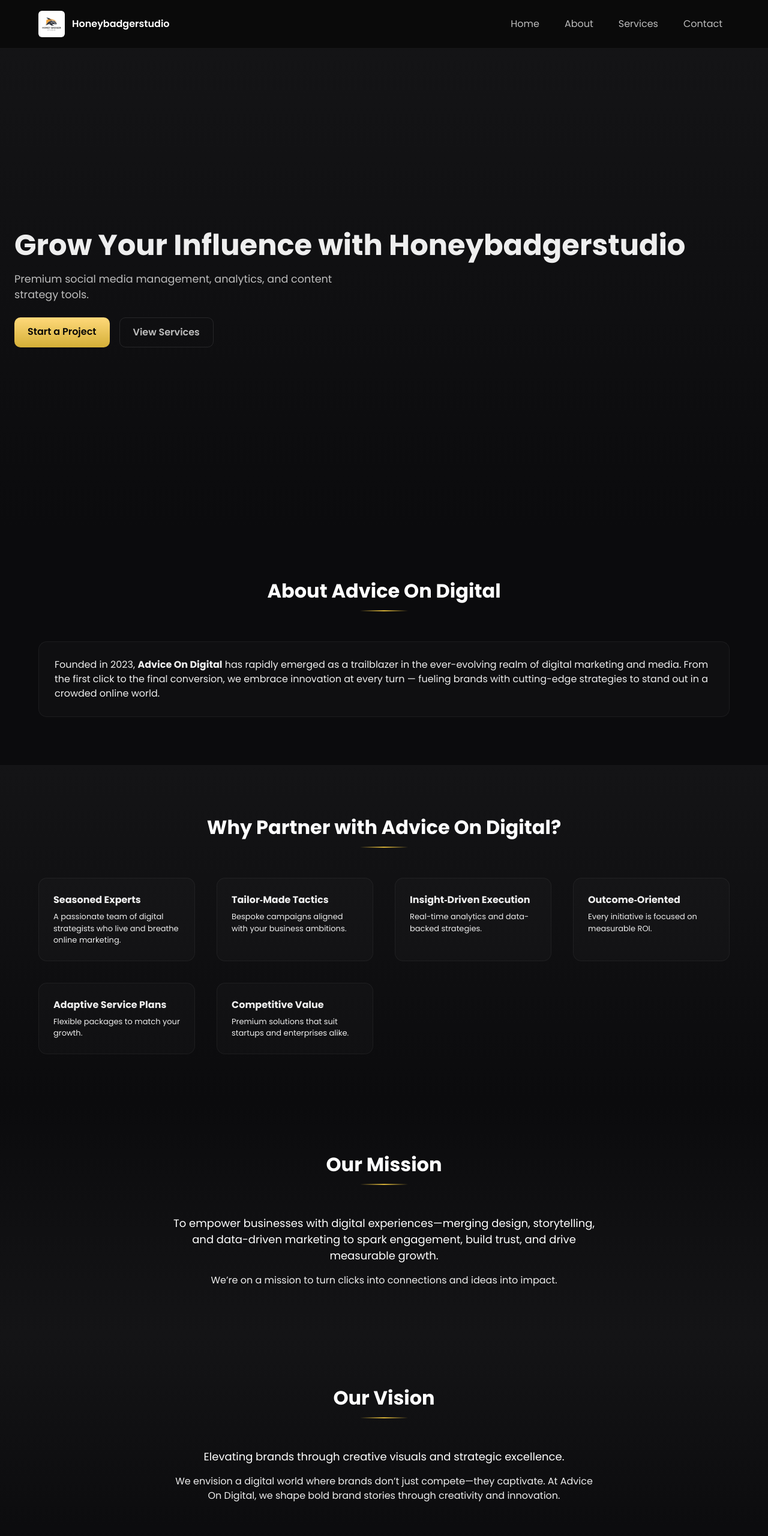
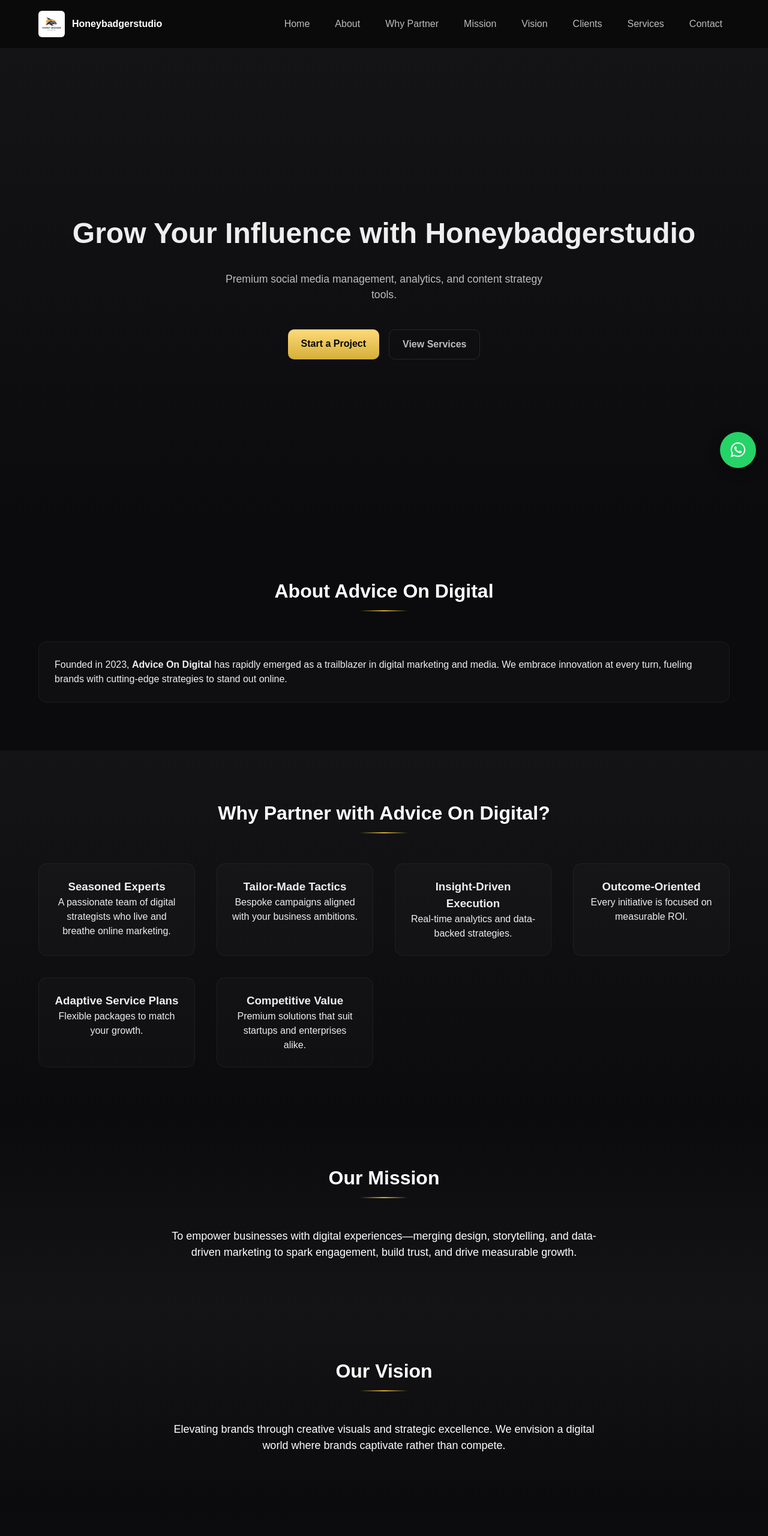
Before and after one commit to vjrvravi0209/website, a plain HTML site: page index.html in a window 1280 px wide. Shown: the top 2560 px of the page at 60% size. Drawn offline with nearby package versions, Linux system fonts and the light colour scheme.

Commit message:
Update index.html

```diff
--- a/index.html
+++ b/index.html
@@ -2,16 +2,13 @@
 <html lang="en">
 
   <head>
-    <meta charset="UTF-8" />
-    <meta name="viewport" content="width=device-width, initial-scale=1.0" />
+    <meta charset="UTF-8">
+    <meta name="viewport" content="width=device-width, initial-scale=1.0">
     <title>Honeybadgerstudio — Modern Portfolio</title>
     <meta name="description"
-      content="Honeybadgerstudio — modern creative portfolio for brand films, photography, web and digital experiences." />
+      content="Honeybadgerstudio — modern creative portfolio for brand films, photography, web and digital experiences.">
 
-    <!-- Fonts & Icons -->
-    <link
-      href="https://fonts.googleapis.com/css2?family=Poppins:wght@300;400;600;700&family=Outfit:wght@400;600&display=swap"
-      rel="stylesheet">
+    <!-- Icons -->
     <link href="https://cdn.jsdelivr.net/npm/bootstrap-icons@1.10.5/font/bootstrap-icons.css" rel="stylesheet">
     <link rel="stylesheet" href="https://cdnjs.cloudflare.com/ajax/libs/font-awesome/6.5.0/css/all.min.css">
 
@@ -35,7 +32,7 @@
       }
 
       body {
-        font-family: 'Poppins', 'Outfit', sans-serif;
+        font-family: 'Poppins', sans-serif;
         color: #eee;
         background: var(--bg-dark);
         line-height: 1.5;
@@ -52,14 +49,12 @@
         display: block;
       }
 
-      /* Container */
       .wrap {
         max-width: var(--max-width);
         margin: 0 auto;
         padding: 0 24px;
       }
 
-      /* Header */
       header {
         position: sticky;
         top: 0;
@@ -105,35 +100,37 @@
         background: rgba(255, 255, 255, 0.05);
       }
 
-      /* Hero Section */
       .hero {
-        height: 100vh;
+        min-height: 100vh;
         display: flex;
         align-items: center;
-        justify-content: space-between;
-        gap: 50px;
-        position: relative;
+        justify-content: center;
+        text-align: center;
         padding: 0 24px;
         background: linear-gradient(180deg, var(--bg-secondary) 0%, var(--bg-dark) 100%);
+        flex-direction: column;
+        gap: 20px;
       }
 
-      .hero-left h1 {
+      .hero h1 {
         font-size: 3rem;
         margin-bottom: 16px;
         font-weight: 700;
         line-height: 1.1;
       }
 
-      .hero-left p {
+      .hero p {
         color: var(--muted);
         font-size: 1.1rem;
         max-width: 550px;
         margin-bottom: 24px;
       }
 
-      .hero-left .cta-row {
+      .cta-row {
         display: flex;
         gap: 16px;
+        flex-wrap: wrap;
+        justify-content: center;
       }
 
       .btn-gold,
@@ -166,7 +163,6 @@
         color: #fff;
       }
 
-      /* Sections */
       section {
         padding: 80px 0;
       }
@@ -192,7 +188,9 @@
 
       .about-grid,
       .services-grid,
-      .contact-grid {
+      .other-services-grid,
+      .contact-grid,
+      .clients-grid {
         display: grid;
         gap: 36px;
       }
@@ -213,8 +211,8 @@
         margin-bottom: 8px;
       }
 
-      /* Services */
-      .services-grid {
+      .services-grid,
+      .other-services-grid {
         grid-template-columns: repeat(auto-fit, minmax(250px, 1fr));
       }
 
@@ -225,6 +223,7 @@
         border-radius: 14px;
         border: 1px solid rgba(255, 255, 255, 0.05);
         transition: transform 0.3s;
+        text-align: center;
       }
 
       .service:hover,
@@ -244,6 +243,8 @@
         background: rgba(212, 175, 55, 0.07);
         border-radius: 12px;
         margin-bottom: 12px;
+        margin-left: auto;
+        margin-right: auto;
       }
 
       .service-card h3 {
@@ -257,7 +258,6 @@
         line-height: 1.5;
       }
 
-      /* Contact */
       .contact-card input,
       .contact-card textarea {
         width: 100%;
@@ -273,7 +273,6 @@
         cursor: pointer;
       }
 
-      /* Footer */
       footer {
         padding: 28px 0;
         border-top: 1px solid rgba(255, 255, 255, 0.05);
@@ -282,7 +281,37 @@
         font-size: 14px;
       }
 
-      /* Animations */
+      /* Floating Buttons */
+      .float-btns {
+        position: fixed;
+        bottom: 20px;
+        right: 20px;
+        display: flex;
+        flex-direction: column;
+        gap: 16px;
+        z-index: 200;
+      }
+
+      .float-btn {
+        display: flex;
+        align-items: center;
+        justify-content: center;
+        width: 50px;
+        height: 50px;
+        border-radius: 50%;
+        background: var(--gold);
+        color: #060606;
+        font-size: 22px;
+        transition: 0.3s;
+        cursor: pointer;
+        text-decoration: none;
+      }
+
+      .float-btn:hover {
+        transform: scale(1.1);
+        box-shadow: 0 8px 20px rgba(212, 175, 55, 0.4);
+      }
+
       .fade-up {
         opacity: 0;
         transform: translateY(20px);
@@ -308,9 +337,7 @@
         }
       }
 
-      /* Clients Section */
       .clients-grid {
-        display: grid;
         grid-template-columns: repeat(auto-fit, minmax(140px, 1fr));
         gap: 24px;
         align-items: center;
@@ -329,15 +356,13 @@
         transform: scale(1.1);
       }
 
-      /* Responsive */
       @media (max-width: 768px) {
-        .hero {
-          flex-direction: column;
-          text-align: center;
+        .hero h1 {
+          font-size: 2.2rem;
         }
 
-        .hero-left h1 {
-          font-size: 2.2rem;
+        .hero {
+          padding: 60px 24px;
         }
       }
     </style>
@@ -355,6 +380,10 @@
           <ul>
             <li><a href="#home">Home</a></li>
             <li><a href="#about">About</a></li>
+            <li><a href="#why-partner">Why Partner</a></li>
+            <li><a href="#mission">Mission</a></li>
+            <li><a href="#vision">Vision</a></li>
+            <li><a href="#clients">Clients</a></li>
             <li><a href="#services">Services</a></li>
             <li><a href="#contact">Contact</a></li>
           </ul>
@@ -363,14 +392,12 @@
     </header>
 
     <!-- Hero -->
-    <section id="home" class="hero">
-      <div class="hero-left fade-up delay-1">
-        <h1>Grow Your Influence with Honeybadgerstudio</h1>
-        <p>Premium social media management, analytics, and content strategy tools.</p>
-        <div class="cta-row">
-          <a class="btn-gold" href="#contact">Start a Project</a>
-          <a class="btn-outline" href="#services">View Services</a>
-        </div>
+    <section id="home" class="hero fade-up delay-1">
+      <h1>Grow Your Influence with Honeybadgerstudio</h1>
+      <p>Premium social media management, analytics, and content strategy tools.</p>
+      <div class="cta-row">
+        <a class="btn-gold" href="#contact">Start a Project</a>
+        <a class="btn-outline" href="#services">View Services</a>
       </div>
     </section>
 
@@ -383,13 +410,9 @@
         </div>
         <div class="about-grid fade-up delay-1">
           <div class="about-box">
-            <p>
-              Founded in 2023, <strong>Advice On Digital</strong> has rapidly emerged as a trailblazer in the
-              ever-evolving realm of digital marketing and media. From the first click to the final conversion, we
-              embrace
-              innovation at every turn — fueling brands with cutting-edge strategies to stand out in a crowded online
-              world.
-            </p>
+            <p>Founded in 2023, <strong>Advice On Digital</strong> has rapidly emerged as a trailblazer in digital
+              marketing and media. We embrace innovation at every turn, fueling brands with cutting-edge strategies to
+              stand out online.</p>
           </div>
         </div>
       </div>
@@ -402,119 +425,79 @@
           <h2>Why Partner with Advice On Digital?</h2>
           <div class="divider"></div>
         </div>
-
         <div class="services-grid fade-up delay-1">
           <div class="service">
-            <h3 style="margin:0; font-size:16px">Seasoned Experts</h3>
-            <p class="muted" style="margin:6px 0 0; font-size:13px">A passionate team of digital strategists who live
-              and
-              breathe online marketing.</p>
+            <h3>Seasoned Experts</h3>
+            <p>A passionate team of digital strategists who live and breathe online marketing.</p>
           </div>
-
           <div class="service">
-            <h3 style="margin:0; font-size:16px">Tailor‑Made Tactics</h3>
-            <p class="muted" style="margin:6px 0 0; font-size:13px">Bespoke campaigns aligned with your business
-              ambitions.</p>
+            <h3>Tailor‑Made Tactics</h3>
+            <p>Bespoke campaigns aligned with your business ambitions.</p>
           </div>
-
           <div class="service">
-            <h3 style="margin:0; font-size:16px">Insight‑Driven Execution</h3>
-            <p class="muted" style="margin:6px 0 0; font-size:13px">Real-time analytics and data-backed strategies.</p>
+            <h3>Insight‑Driven Execution</h3>
+            <p>Real-time analytics and data-backed strategies.</p>
           </div>
-
           <div class="service">
-            <h3 style="margin:0; font-size:16px">Outcome‑Oriented</h3>
-            <p class="muted" style="margin:6px 0 0; font-size:13px">Every initiative is focused on measurable ROI.</p>
+            <h3>Outcome‑Oriented</h3>
+            <p>Every initiative is focused on measurable ROI.</p>
           </div>
-
           <div class="service">
-            <h3 style="margin:0; font-size:16px">Adaptive Service Plans</h3>
-            <p class="muted" style="margin:6px 0 0; font-size:13px">Flexible packages to match your growth.</p>
+            <h3>Adaptive Service Plans</h3>
+            <p>Flexible packages to match your growth.</p>
           </div>
-
           <div class="service">
-            <h3 style="margin:0; font-size:16px">Competitive Value</h3>
-            <p class="muted" style="margin:6px 0 0; font-size:13px">Premium solutions that suit startups and enterprises
-              alike.</p>
+            <h3>Competitive Value</h3>
+            <p>Premium solutions that suit startups and enterprises alike.</p>
           </div>
         </div>
       </div>
     </section>
 
-    <!-- Our Mission -->
+    <!-- Mission -->
     <section id="mission" style="background: linear-gradient(180deg, #0b0b0d 0%, #141416 100%);">
       <div class="wrap">
         <div class="section-title">
           <h2>Our Mission</h2>
           <div class="divider"></div>
         </div>
-
-        <div class="fade-up delay-1" style="text-align:center; max-width:720px; margin:0 auto;">
-          <p style="font-size:18px; color:#fff; margin-bottom:16px;">
-            To empower businesses with digital experiences—merging design, storytelling, and data-driven marketing to
-            spark
-            engagement, build trust, and drive measurable growth.
-          </p>
-          <p class="muted" style="font-size:16px; margin-top:0;">
-            We’re on a mission to turn clicks into connections and ideas into impact.
-          </p>
-        </div>
+        <p style="text-align:center; max-width:720px; margin:0 auto; font-size:18px; color:#fff;">To empower businesses
+          with digital experiences—merging design, storytelling, and data-driven marketing to spark engagement, build
+          trust, and drive measurable growth.</p>
       </div>
     </section>
 
-    <!-- Our Vision -->
+    <!-- Vision -->
     <section id="vision" style="background: linear-gradient(180deg, #141416 0%, #0b0b0d 100%);">
       <div class="wrap">
         <div class="section-title">
           <h2>Our Vision</h2>
           <div class="divider"></div>
         </div>
-
-        <div class="fade-up delay-1" style="text-align:center; max-width:720px; margin:0 auto;">
-          <p style="font-size:18px; color:#fff; margin-bottom:16px;">
-            Elevating brands through creative visuals and strategic excellence.
-          </p>
-          <p class="muted" style="font-size:16px; margin-top:0;">
-            We envision a digital world where brands don’t just compete—they captivate. At Advice On Digital, we shape
-            bold
-            brand stories through creativity and innovation.
-          </p>
-        </div>
+        <p style="text-align:center; max-width:720px; margin:0 auto; font-size:18px; color:#fff;">Elevating brands
+          through creative visuals and strategic excellence. We envision a digital world where brands captivate rather
+          than compete.</p>
       </div>
     </section>
 
-    <!-- Our Clients -->
-    <section id="clients" style="background: linear-gradient(180deg, #0b0b0d 0%, #141416 100%); padding: 80px 0;">
+    <!-- Clients -->
+    <section id="clients" style="background: linear-gradient(180deg, #0b0b0d 0%, #141416 100%);">
       <div class="wrap">
         <div class="section-title">
           <h2>Our Clients</h2>
           <div class="divider"></div>
         </div>
-
-        <p class="muted center"
-          style="text-align:center; margin-bottom:40px; max-width:720px; margin-left:auto; margin-right:auto;">
-          We’ve had the privilege of working with these outstanding brands.
-        </p>
-
         <div class="clients-grid fade-up">
           <img src="logos/ap.png" alt="AP">
           <img src="logos/apollo_dental.png" alt="Apollo Dental">
           <img src="logos/apollo_sugar.png" alt="Apollo Sugar">
-          <img src="logos/artboard.png" alt="Artboard">
+          <!-- <img src="logos/artboard.png" alt="Artboard"> -->
           <img src="logos/billy_ball.png" alt="Billy Ball">
           <img src="logos/clusters.png" alt="Clusters">
-          <img src="logos/collars_sleeves.png" alt="Collars & Sleeves">
+          <!-- <img src="logos/collars_sleeves.png" alt="Collars & Sleeves"> -->
           <img src="logos/crush_on_cakez.png" alt="Crush on Cakez">
           <img src="logos/d_square.png" alt="D Square">
-          <img src="logos/elixir_mix.png" alt="Elixir Mix">
-          <img src="logos/fitness.png" alt="Fitness">
-          <img src="logos/indira.png" alt="Indira">
-          <img src="logos/mcc.png" alt="MCC">
-          <img src="logos/no_food_waste.png" alt="No Food Waste">
-          <img src="logos/people_home.png" alt="People Home">
-          <img src="logos/sara.png" alt="Sara">
-          <img src="logos/sri.png" alt="Sri">
-          <img src="logos/suresh.png" alt="Suresh">
+          <!-- <img src="logos/elixir_mix.png" alt="Elixir Mix"> -->
         </div>
       </div>
     </section>
@@ -523,22 +506,43 @@
     <section id="services">
       <div class="wrap">
         <div class="section-title">
-          <h2>Services</h2>
+          <h2>Our Services</h2>
           <div class="divider"></div>
         </div>
-
-        <div class="services-grid fade-up delay-1">
+        <div class="services-grid fade-up">
           <div class="service-card">
-            <h3>Brand Films</h3>
-            <p>Create cinematic storytelling videos for brands with high production value.</p>
+            <h3>LEAD GENERATION CAMPAIGNS</h3>
+            <p>Targeted lead-generation campaigns across platforms tailored to your budget.</p>
           </div>
           <div class="service-card">
-            <h3>Photography</h3>
-            <p>Premium studio and on-location photography tailored to brand identity.</p>
+            <h3>GOOGLE MY BUSINESS PROFILE</h3>
+            <p>Setup and optimization to boost your local search visibility.</p>
           </div>
           <div class="service-card">
-            <h3>Web & Digital Experiences</h3>
-            <p>Modern websites and digital campaigns that convert visitors into customers.</p>
+            <h3>SEO STRATEGY</h3>
+            <p>Comprehensive SEO strategies for long-term organic growth.</p>
+          </div>
+          <div class="service-card">
+            <h3>WEBSITE DEVELOPMENT</h3>
+            <p>Custom-built, responsive websites designed to perform and convert.</p>
+          </div>
+        </div>
+        <div class="other-services-grid fade-up" style="margin-top:40px;">
+          <div class="service-card">
+            <h3>WEDDING SHOOTS</h3>
+            <p>Cinematic photography and videography for your big day.</p>
+          </div>
+          <div class="service-card">
+            <h3>PHOTO SHOOTS</h3>
+            <p>Striking portrait, product, and lifestyle photography.</p>
+          </div>
+          <div class="service-card">
+            <h3>VIDEO SHOOTS</h3>
+            <p>Corporate, event, and brand storytelling video creation.</p>
+          </div>
+          <div class="service-card">
+            <h3>VIDEO EDITING</h3>
+            <p>Professional editing with motion graphics and color grading.</p>
           </div>
         </div>
       </div>
@@ -551,14 +555,22 @@
           <h2>Contact Us</h2>
           <div class="divider"></div>
         </div>
-
-        <div class="contact-grid fade-up delay-1" style="grid-template-columns: repeat(auto-fit,minmax(300px,1fr));">
-          <div class="contact-card">
-            <input type="text" placeholder="Your Name" />
-            <input type="email" placeholder="Email Address" />
-            <input type="text" placeholder="Subject" />
-            <textarea rows="5" placeholder="Message"></textarea>
-            <button class="btn-gold">Send Message</button>
+        <div class="contact-grid fade-up" style="grid-template-columns: repeat(auto-fit,minmax(300px,1fr)); gap:24px;">
+          <div class="contact-card"
+            style="background: var(--card); padding:24px; border-radius:14px; border:1px solid rgba(255,255,255,0.05);">
+            <h3>Email & Phone</h3>
+            <p>Email: <a href="mailto:ravindran@honeybadgerstudio.in">ravindran@honeybadgerstudio.in</a></p>
+            <p>Phone: <a href="tel:+919360214858">+91 93602 14858</a></p>
+          </div>
+          <div class="contact-card"
+            style="background: var(--card); padding:24px; border-radius:14px; border:1px solid rgba(255,255,255,0.05);">
+            <h3>Contact Form</h3>
+            <form>
+              <input type="text" placeholder="Your Name" required>
+              <input type="email" placeholder="Email" required>
+              <textarea rows="4" placeholder="Message"></textarea>
+              <button class="btn-gold" type="submit">Send Message</button>
+            </form>
           </div>
         </div>
       </div>
@@ -569,15 +581,47 @@
       &copy; 2025 Honeybadgerstudio. All Rights Reserved.
     </footer>
 
-    <script>
-      // Smooth scroll for navigation
-      document.querySelectorAll('a[href^="#"]').forEach(anchor => {
-        anchor.addEventListener('click', function (e) {
-          e.preventDefault();
-          document.querySelector(this.getAttribute('href')).scrollIntoView({ behavior: 'smooth' });
-        });
-      });
-    </script>
+    <!-- Floating Buttons -->
+    <div class="float-btns">
+      <a class="float-btn" href="https://wa.me/919360214858" target="_blank" title="Chat on WhatsApp">
+        <i class="fab fa-whatsapp"></i>
+      </a>
+    </div>
+
+    <!-- Optional CSS for better effect -->
+    <style>
+      .float-btns {
+        position: fixed;
+        bottom: 20px;
+        right: 20px;
+        display: flex;
+        flex-direction: column;
+        gap: 16px;
+        z-index: 200;
+      }
+
+      .float-btn {
+        display: flex;
+        align-items: center;
+        justify-content: center;
+        width: 60px;
+        height: 60px;
+        border-radius: 50%;
+        background: #25d366;
+        /* WhatsApp green */
+        color: #fff;
+        font-size: 28px;
+        box-shadow: 0 6px 20px rgba(0, 0, 0, 0.3);
+        transition: transform 0.3s ease, box-shadow 0.3s ease;
+      }
+
+      .float-btn:hover {
+        transform: scale(1.1);
+        box-shadow: 0 10px 30px rgba(0, 0, 0, 0.4);
+      }
+    </style>
+
+
   </body>
 
 </html>
```
